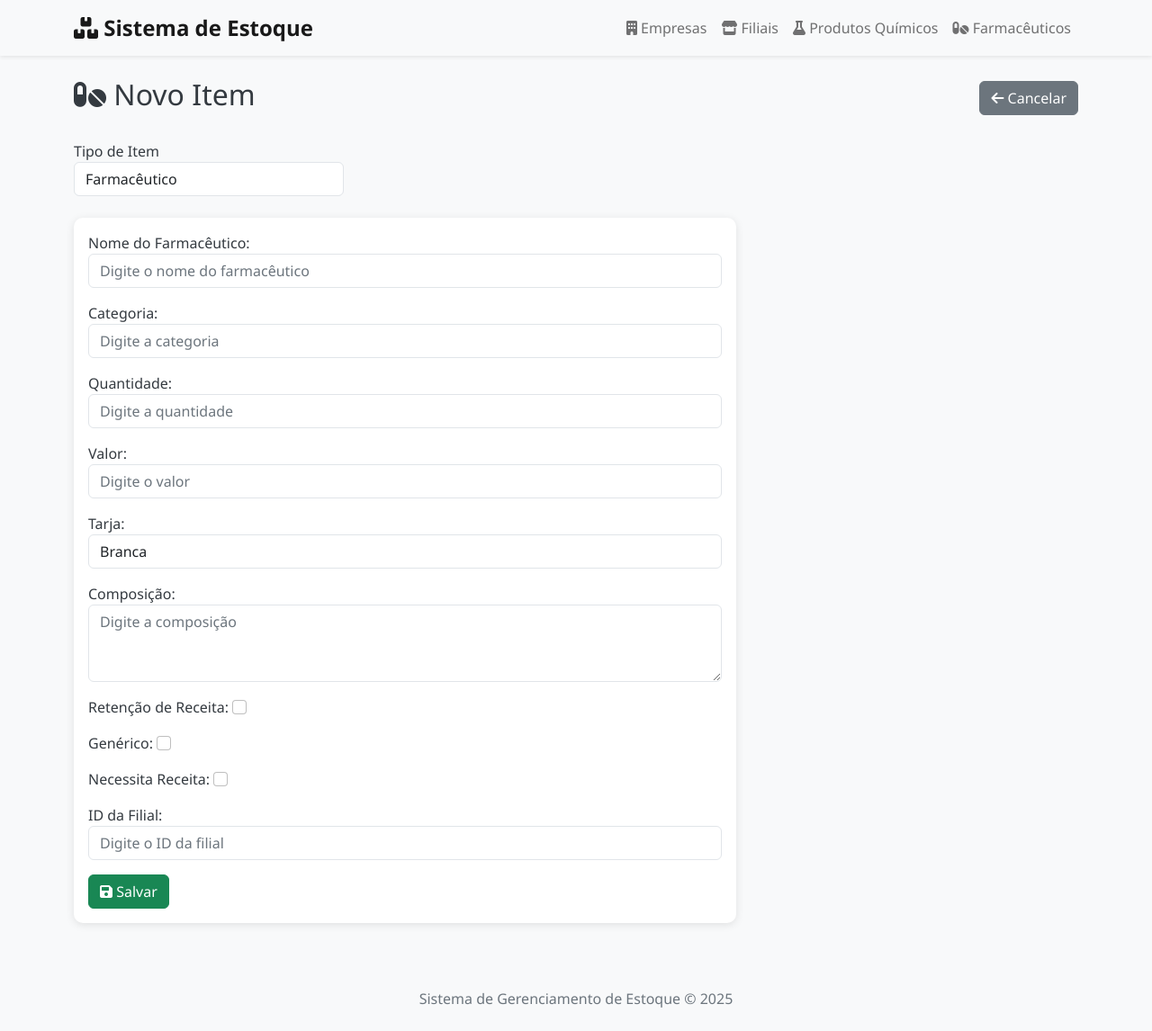
After one commit to DiceRunner714/T5.5-M_Gerenciamento_Estoque, a Django app: page /itens/novo/ in a window 1280 px wide. The commit adds this page. Shown: the whole page at 90% size. Run offline with Django 4.2, Linux system fonts and the light colour scheme.

Commit message:
feat: pagina de add item

```diff
--- a/estoque/frontend/core/urls.py
+++ b/estoque/frontend/core/urls.py
@@ -27,4 +27,7 @@ urlpatterns = [
     path('farmaceuticos/<int:pk>/', views.farmaceutico_detail, name='farmaceutico_detail'),
     path('farmaceuticos/novo/', views.farmaceutico_create, name='farmaceutico_create'),
     path('farmaceuticos/<int:pk>/deletar/', views.farmaceutico_delete, name='farmaceutico_delete'),
+
+    # Item URLs
+    path('itens/novo/', views.item_create, name='item_create'),
 ]
--- a/estoque/frontend/core/views.py
+++ b/estoque/frontend/core/views.py
@@ -248,3 +248,64 @@ def farmaceutico_delete(request, pk):
         raise Http404("Farmacêutico não encontrado")
 
     return render(request, 'farmaceutico/delete.html', {'farmaceutico': farmaceutico})
+
+# Item Views
+def item_create(request):
+    tipo = request.GET.get('tipo', 'farmaceutico')
+    filial_id = request.GET.get('filial_id') or request.POST.get('filial_id')
+
+    if request.method == 'POST':
+        tipo = request.POST.get('tipo', 'farmaceutico')
+        if tipo == 'produto':
+            form = ProdutoQuimicoForm(request.POST)
+            if form.is_valid():
+                service = ProdutoQuimicoService()
+                data = {
+                    'nome': form.cleaned_data['nome'],
+                    'categoria': form.cleaned_data['categoria'],
+                    'valor': float(form.cleaned_data['valor']),
+                    'quantidade': form.cleaned_data['quantidade'],
+                    'toxicidade': form.cleaned_data['toxicidade'],
+                    'filial_id': form.cleaned_data['filial_id']
+                }
+                result = service.criar_produto(data)
+                if result:
+                    messages.success(request, 'Produto criado com sucesso!')
+                    return redirect('filial_detail', pk=filial_id)
+                else:
+                    messages.error(request, 'Erro ao criar produto.')
+        else:
+            form = FarmaceuticoForm(request.POST)
+            if form.is_valid():
+                service = FarmaceuticoService()
+                data = {
+                    'nome': form.cleaned_data['nome'],
+                    'categoria': form.cleaned_data['categoria'],
+                    'quantidade': form.cleaned_data['quantidade'],
+                    'valor': float(form.cleaned_data['valor']),
+                    'tarja': form.cleaned_data['tarja'],
+                    'composicao': form.cleaned_data['composicao'],
+                    'retencao_de_receita': form.cleaned_data['retencao_de_receita'],
+                    'generico': form.cleaned_data['generico'],
+                    'receita': form.cleaned_data['receita'],
+                    'filial_id': form.cleaned_data['filial_id']
+                }
+                result = service.criar_farmaceutico(data)
+                if result:
+                    messages.success(request, 'Farmacêutico criado com sucesso!')
+                    return redirect('filial_detail', pk=filial_id)
+                else:
+                    messages.error(request, 'Erro ao criar farmacêutico.')
+    else:
+        if tipo == 'produto':
+            form = ProdutoQuimicoForm(initial={'filial_id': filial_id})
+        else:
+            form = FarmaceuticoForm(initial={'filial_id': filial_id})
+
+    contexto = {
+        'tipo': tipo,
+        'filial_id': filial_id,
+        'produto_form': form if tipo == 'produto' else None,
+        'farmaceutico_form': form if tipo != 'produto' else None,
+    }
+    return render(request, 'item/create.html', contexto)
--- a/estoque/frontend/templates/filial/detail.html
+++ b/estoque/frontend/templates/filial/detail.html
@@ -135,7 +135,7 @@
             <i class="fas fa-trash"></i> Excluir Filial
         </a>
     </div>
-    <a href="{% url 'farmaceutico_create' %}" class="btn btn-success">
+    <a href="{% url 'item_create' %}?filial_id={{ filial.id }}" class="btn btn-success">
         <i class="fas fa-plus"></i> Adicionar Item
     </a>
 </div>
--- /dev/null
+++ b/estoque/frontend/templates/item/create.html
@@ -0,0 +1,46 @@
+{% extends 'base.html' %}
+
+{% block title %}Novo Item - Sistema de Estoque{% endblock %}
+
+{% block content %}
+<div class="d-flex justify-content-between align-items-center mb-4">
+    <h2><i class="fas fa-pills"></i> Novo Item</h2>
+    <a href="{% url 'filial_detail' filial_id %}" class="btn btn-secondary">
+        <i class="fas fa-arrow-left"></i> Cancelar
+    </a>
+</div>
+
+<form method="get" class="mb-4">
+    <div class="form-group" style="max-width: 300px;">
+        <label for="tipo">Tipo de Item</label>
+        <select name="tipo" id="tipo" class="form-control" onchange="this.form.submit()">
+            <option value="farmaceutico" {% if tipo == 'farmaceutico' %}selected{% endif %}>Farmacêutico</option>
+            <option value="produto" {% if tipo == 'produto' %}selected{% endif %}>Produto Químico</option>
+        </select>
+        <input type="hidden" name="filial_id" value="{{ filial_id }}">
+    </div>
+</form>
+
+<div class="row">
+    <div class="col-md-8">
+        <div class="card">
+            <div class="card-body">
+                <form method="post">
+                    {% csrf_token %}
+                    <input type="hidden" name="tipo" value="{{ tipo }}">
+
+                    {% if tipo == 'produto' %}
+                        {{ produto_form.as_p }}
+                    {% else %}
+                        {{ farmaceutico_form.as_p }}
+                    {% endif %}
+
+                    <button type="submit" class="btn btn-success">
+                        <i class="fas fa-save"></i> Salvar
+                    </button>
+                </form>
+            </div>
+        </div>
+    </div>
+</div>
+{% endblock %}
```
